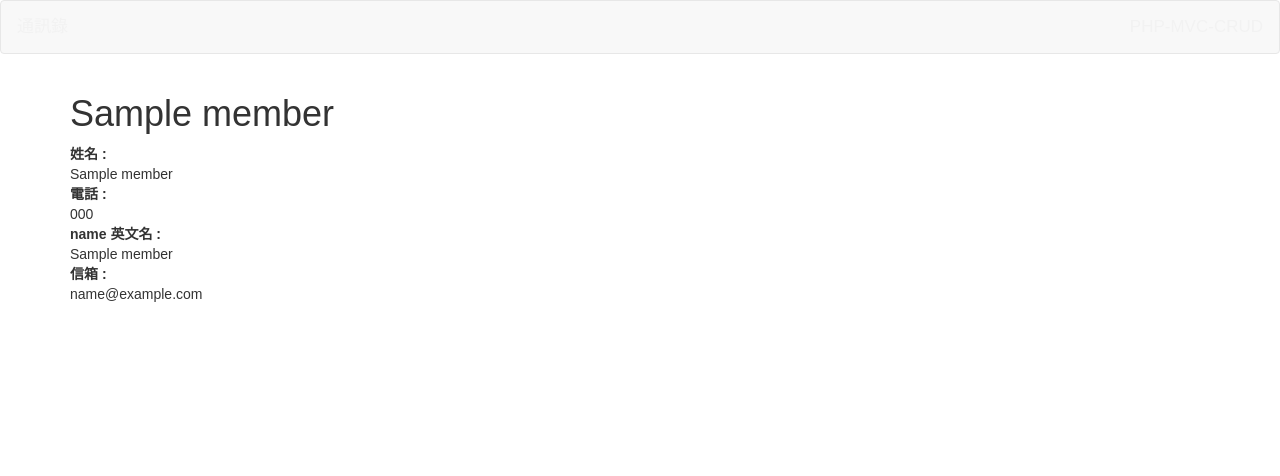
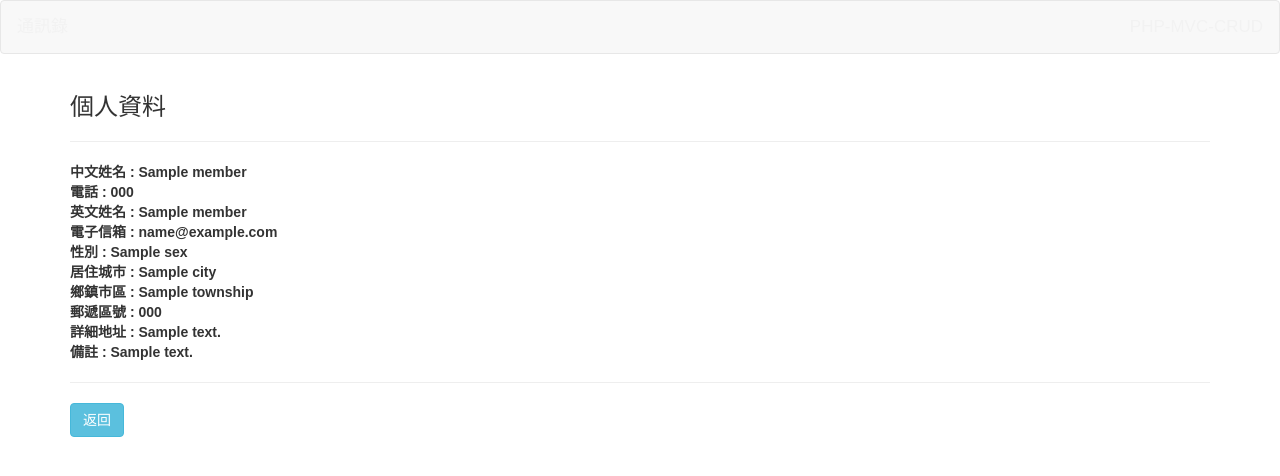
Before and after one commit to CODEbyPoHsiang/PDOMVC, a PHP site: template view/member/info.php in a window 1280 px wide. Shown: the top 476 px of the page. Run offline with PHP 8.4, Linux system fonts and the light colour scheme; the template is opened without the code that fills it: most values are stand-ins (such as "Sample title", 1, 10 or a date in 2020); some libraries are stand-ins or nearby versions.

Commit message:
增加返回按鈕&優化網址連結

```diff
--- a/DB/Database.php
+++ b/DB/Database.php
@@ -3,11 +3,11 @@ class Database{
     protected $host = 'localhost';
     protected $dbname = 'ajax';
     protected $user = 'root';
-    protected $password = '';
+    protected $password = 'ChungYONLYsec01-5678';
 
     public function openDbConnection()
     {
-        $link = new PDO("mysql:host=$this->host;dbname=$this->dbname", $this->user, $this->password);
+        $link = new PDO("mysql:host=$this->host;dbname=$this->dbname;charset=utf8", $this->user, $this->password);
         return $link;
     }
 
--- a/controller/Member.php
+++ b/controller/Member.php
@@ -23,7 +23,7 @@ class Member{
     {
         if ($_POST) {
             $this->model->insert();
-            header("Location: http://localhost/pdomvc/index.php/member");
+            header("Location: /index.php/member");
         } else {
             require 'view/member/form.php';
         }
@@ -33,7 +33,7 @@ class Member{
     {
         if ($_POST) {
             $this->model->update($id);
-            header("Location: http://localhost/pdomvc/index.php/member");
+            header("Location: /index.php/member");
         } else {
             $member = $this->model->getMemberById($id);
             require 'view/member/form.php';
@@ -44,7 +44,7 @@ class Member{
     {
         if ($id) {
             $this->model->delete($id);
-            header("Location: http://localhost/pdomvc/index.php/member");
+            header("Location: /index.php/member");
         }
     }
 }
--- a/view/member/info.php
+++ b/view/member/info.php
@@ -1,20 +1,21 @@
 <!-- view/member/info.php -->
 <?php $title = '個人資料' ?>
-
-
-
 <?php ob_start() ?>
-<h1><?= $member['name'] ?></h1>
-
+<h3>個人資料</h3>
+<hr>
 <dl>
-    <dt>姓名 : </dt>
-    <dd><?= $member['name'] ?></dd>
-    <dt>電話 : </dt>
-    <dd><?= $member['phone'] ?></dd>
-    <dt>name 英文名 : </dt>
-    <dd><?= $member['ename'] ?></dd>
-    <dt>信箱 : </dt>
-    <dd><?= $member['email'] ?></dd>
+    <dt>中文姓名 : <?= $member['name'] ?></dt>
+    <dt>電話 : <?= $member['phone'] ?></dt>
+    <dt>英文姓名 : <?= $member['ename'] ?></dt>
+    <dt>電子信箱 : <?= $member['email'] ?></dt>
+    <dt>性別 : <?= $member['sex'] ?></dt>
+    <dt>居住城市 : <?= $member['city'] ?></dt>
+    <dt>鄉鎮市區 : <?= $member['township'] ?></dt>
+    <dt>郵遞區號 : <?= $member['postcode'] ?></dt>
+    <dt>詳細地址 : <?= $member['address'] ?></dt>
+    <dt>備註 : <?= $member['notes'] ?></dt>
 </dl>
+<hr>
+<button class="btn btn-info" onclick="history.go(-1)" type="button">返回</button>
 <?php $isi = ob_get_clean() ?>
 <?php include 'view/template.php' ?>
--- a/view/template.php
+++ b/view/template.php
@@ -33,9 +33,11 @@
           text-decoration: none;
           font-size: 17px;
           }
+
       </style>
   </head>
   <body>
+
   <nav class="navbar navbar-default">
       <div class="topnav">
         <a class="active" href="#home">通訊錄</a>
@@ -48,7 +50,5 @@
     <div class="container">
         <?= $isi ?>
     </div>
-    <!-- <script src="http://localhost/pdomvc/asset/js/jquery.min.js"></script>
-    <script src="http://localhost/pdomvc/asset/css/js/bootstrap.min.js"></script> -->
   </body>
 </html>
```
Also changed, not shown: index.php (+5 -5 lines), view/member/form.php (+7 -7 lines), view/member/list.php (+5 -6 lines).
